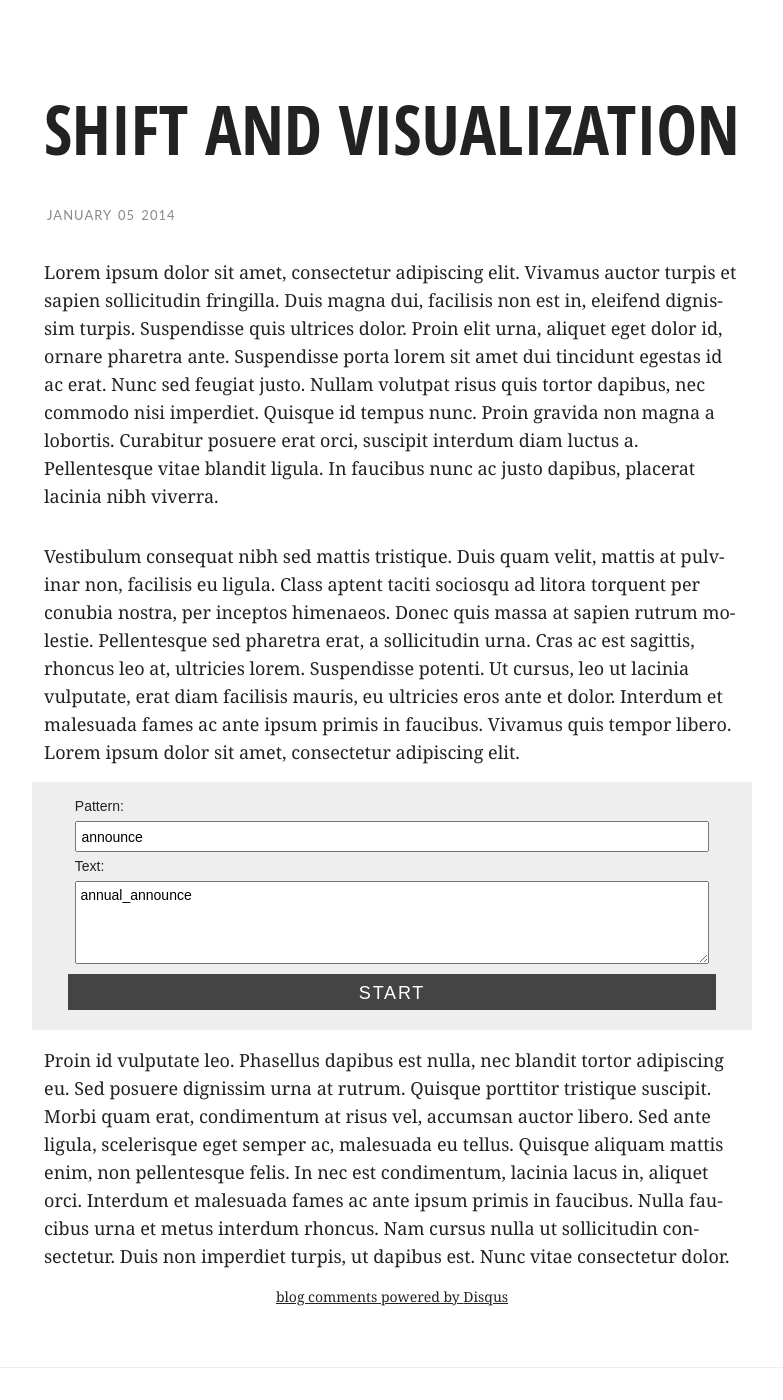
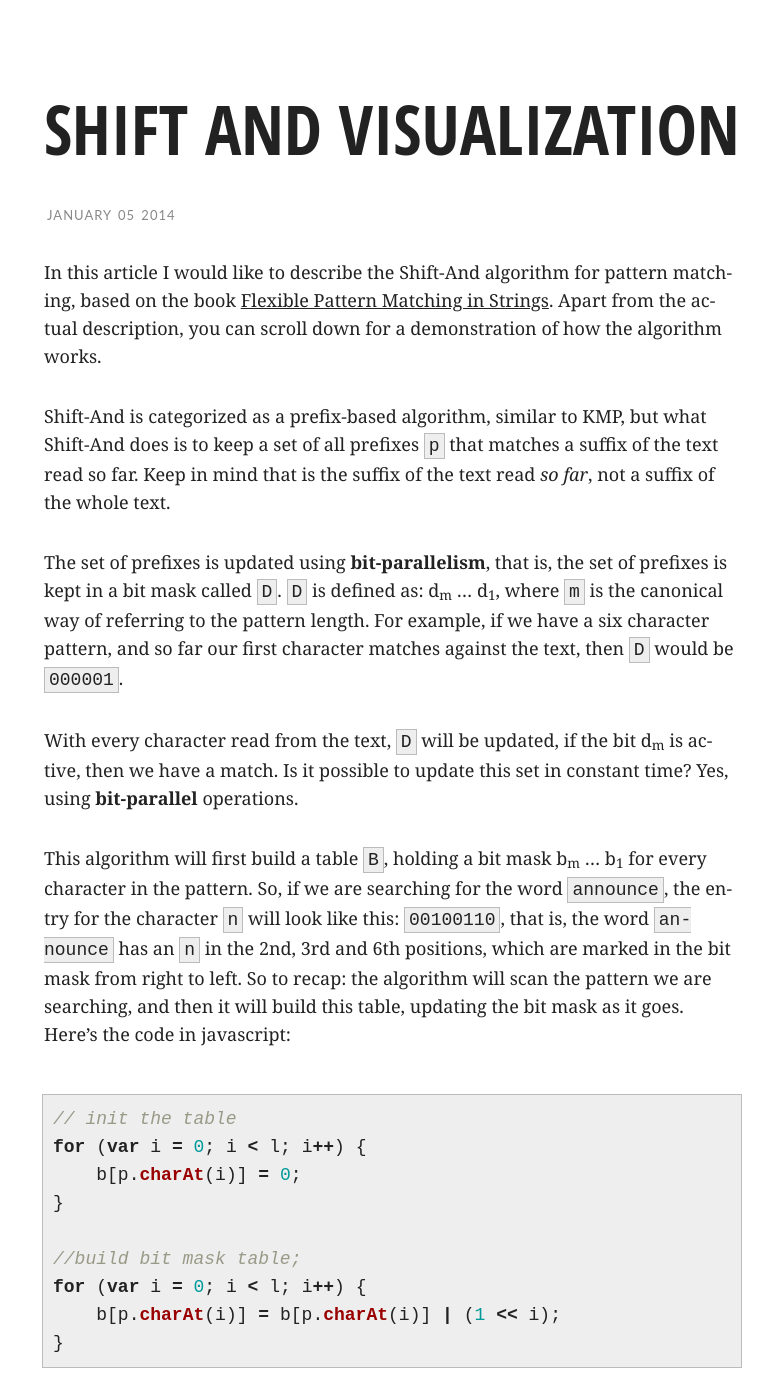
Before and after one commit to videlalvaro/videlalvaro.github.io, a Jekyll site: the page built from _posts/2014-01-05-shift-and-visualization.md, in a window 1280 px wide and 1400 px high, scrolled down 205 px. Shown: the whole window, without its empty margins (248-1031 px from the left). Built offline with Jekyll 4.4.1, drawn with Linux system fonts in a browser that asks for light colours; comment, search, counter and statistics services are not loaded; some of the changed text lies outside the part shown.

Commit message:
first part of the blog post

```diff
--- a/_posts/2014-01-05-shift-and-visualization.md
+++ b/_posts/2014-01-05-shift-and-visualization.md
@@ -7,9 +7,47 @@ title: Shift And Visualization
 
 <span class="meta">January 05 2014</span>
 
-Lorem ipsum dolor sit amet, consectetur adipiscing elit. Vivamus auctor turpis et sapien sollicitudin fringilla. Duis magna dui, facilisis non est in, eleifend dignissim turpis. Suspendisse quis ultrices dolor. Proin elit urna, aliquet eget dolor id, ornare pharetra ante. Suspendisse porta lorem sit amet dui tincidunt egestas id ac erat. Nunc sed feugiat justo. Nullam volutpat risus quis tortor dapibus, nec commodo nisi imperdiet. Quisque id tempus nunc. Proin gravida non magna a lobortis. Curabitur posuere erat orci, suscipit interdum diam luctus a. Pellentesque vitae blandit ligula. In faucibus nunc ac justo dapibus, placerat lacinia nibh viverra.
+In this article I would like to describe the Shift-And algorithm for pattern matching, based on the book [Flexible Pattern Matching in Strings](http://www.amazon.com/Flexible-Pattern-Matching-Strings-Algorithms/dp/0521039932). Apart from the actual description, you can scroll down for a demonstration of how the algorithm works.
 
-Vestibulum consequat nibh sed mattis tristique. Duis quam velit, mattis at pulvinar non, facilisis eu ligula. Class aptent taciti sociosqu ad litora torquent per conubia nostra, per inceptos himenaeos. Donec quis massa at sapien rutrum molestie. Pellentesque sed pharetra erat, a sollicitudin urna. Cras ac est sagittis, rhoncus leo at, ultricies lorem. Suspendisse potenti. Ut cursus, leo ut lacinia vulputate, erat diam facilisis mauris, eu ultricies eros ante et dolor. Interdum et malesuada fames ac ante ipsum primis in faucibus. Vivamus quis tempor libero. Lorem ipsum dolor sit amet, consectetur adipiscing elit.
+Shift-And is categorized as a prefix-based algorithm, similar to KMP, but what Shift-And does is to keep a set of all prefixes `p` that matches a suffix of the text read so far. Keep in mind that is the suffix of the text read _so far_, not a suffix of the whole text.
+
+The set of prefixes is updated using __bit-parallelism__, that is, the set of prefixes is kept in a bit mask called `D`. `D` is defined as: d<sub>m</sub> ... d<sub>1</sub>, where `m` is the canonical way of referring to the pattern length. For example, if we have a six character pattern, and so far our first character matches against the text, then `D` would be `000001`.
+
+With every character read from the text, `D` will be updated, if the bit d<sub>m</sub> is active, then we have a match. Is it possible to update this set in constant time? Yes, using __bit-parallel__ operations.
+
+This algorithm will first build a table `B`, holding a bit mask b<sub>m</sub> ... b<sub>1</sub> for every character in the pattern. So, if we are searching for the word `announce`, the entry for the character `n` will look like this: `00100110`, that is, the word `announce` has an `n` in the 2nd, 3rd and 6th positions, which are marked in the bit mask from right to left. So to recap: the algorithm will scan the pattern we are searching, and then it will build this table, updating the bit mask as it goes. Here's the code in javascript:
+
+{% highlight javascript %}
+// init the table
+for (var i = 0; i < l; i++) {
+    b[p.charAt(i)] = 0;
+}
+
+//build bit mask table;
+for (var i = 0; i < l; i++) {
+    b[p.charAt(i)] = b[p.charAt(i)] | (1 << i);
+}
+{% endhighlight %}
+
+So the bit mask table for the word announce will end up looking like this:
+
+{% highlight javascript %}
+var B = {
+  'a': 00000001,
+  'n': 00100110,
+  'o': 00001000,
+  'u': 00010000,
+  'c': 01000000,
+  'e': 10000000,
+  '*': 00000000
+}
+{% endhighlight %}
+
+Of course we will have the actual numbers, not those bit masks., with the padding and os on. We also added an `*` entry in the table. That's because whenever a read character from the text doesn't matches, then the bit mask used will be `0`.
+
+Once we have the table built, we start searching for the pattern in the text. First we set `D` to `0`, and then we start reading from the text, character by character. Let's say we read an `a`, so we search for the `a` bit mask in our table, it will return `00000001`. To calculate the new `D` we first shift it `1` to the left, and we `OR` a `1` to it : `(D << 1) | 1`. That value gets `AND'ed` to the mask we retrieved from the table, so this would be the complete line: `D <- ((D << 1) | 1) & B[current-char]`.
+
+We keep iterating over the text until we find a match. How do we find a match? We need to check if the bit d<sub>m</sub> is active. To do that we have to run the following operation: `D & (1 << m-1)`. We create the following bit mask `10000000` and we `AND` it to `D`. If this is not `0`, then we have a match.
 
 <link rel="stylesheet" href="/css/sand.css" type="text/css" media="screen" title="no title" charset="utf-8" />
 <div class="shiftand">
@@ -17,7 +55,7 @@ Vestibulum consequat nibh sed mattis tristique. Duis quam velit, mattis at pulvi
     <label for="pattern">Pattern:</label>
     <input id="pattern" type="text" name="pattern" value="announce" size="70" />
     <label for="text">Text:</label>
-    <textarea id="text" name="text" cols="50" rows="4">annual_announce</textarea>
+    <textarea id="text" name="text" cols="50" rows="3">annual_announce</textarea>
     <input type="submit" value="start" />
 </form>
 <div id="vis_container" class="hidden">
```
